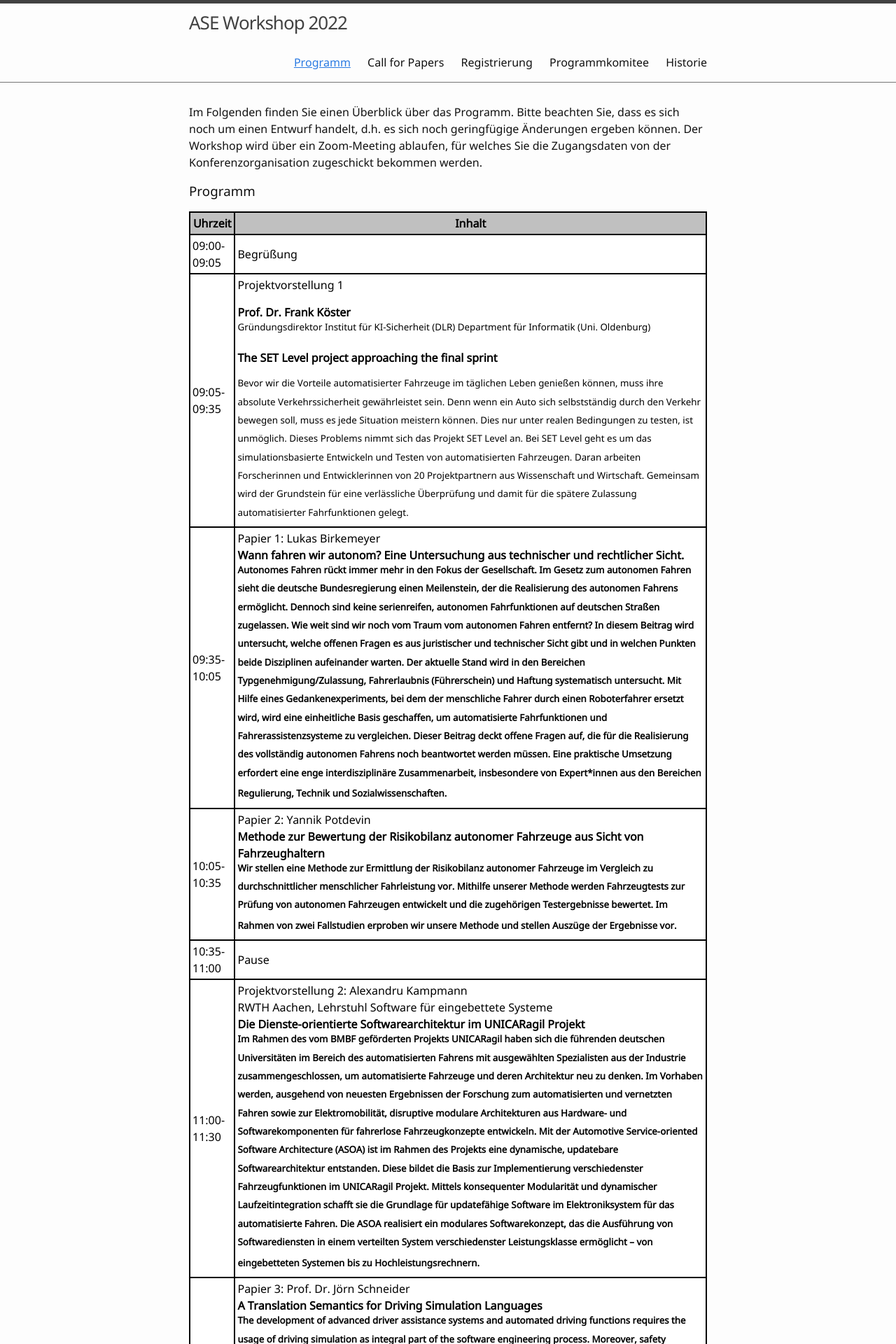
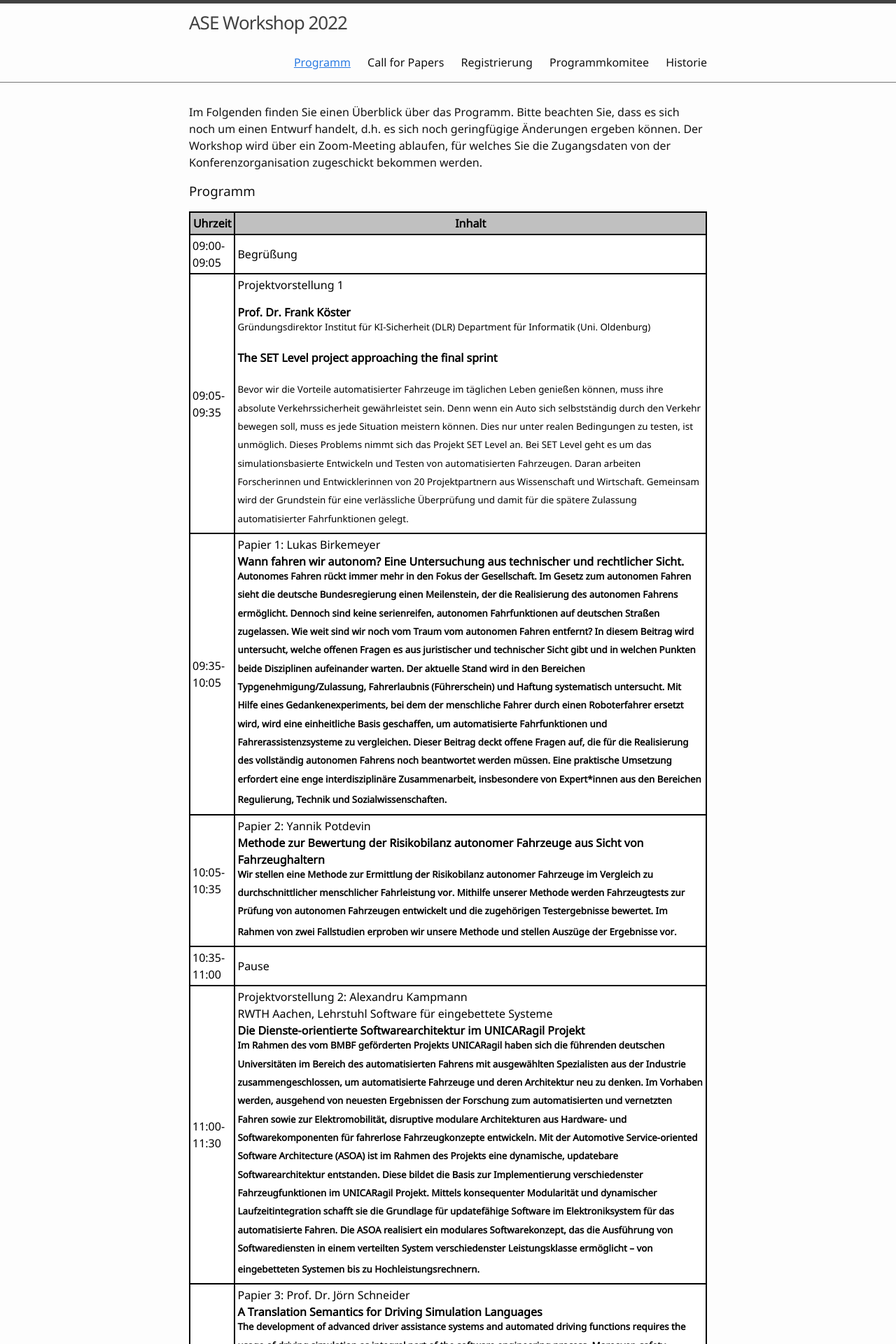
Before and after one commit to ASE-Workshop/2022, a Jekyll site: the page built from 0-programm.md, in a window 1280 px wide. Shown: the top 1920 px of the page at 70% size. Built offline with Jekyll 4.4.1, drawn with Linux system fonts in a browser that asks for light colours.

```diff
--- a/0-programm.md
+++ b/0-programm.md
@@ -54,7 +54,7 @@ table.GeneratedTable thead {
         <b>Prof. Dr. Frank Köster</b> <br/>
           <sup> Gründungsdirektor Institut für KI-Sicherheit (DLR)
           Department für Informatik (Uni. Oldenburg)  </sup> <p></p>
-        <b>The SET Level project approaching the final sprint</b> <br/> <p></p> <sup>Bevor wir die Vorteile automatisierter Fahrzeuge im täglichen Leben genießen können, muss ihre absolute Verkehrssicherheit gewährleistet sein. Denn wenn ein Auto sich selbstständig durch den Verkehr bewegen soll, muss es jede Situation meistern können. Dies nur unter realen Bedingungen zu testen, ist unmöglich. Dieses Problems nimmt sich das Projekt SET Level an. Bei SET Level geht es um das simulationsbasierte Entwickeln und Testen von automatisierten Fahrzeugen. Daran arbeiten Forscherinnen und Entwicklerinnen von 20 Projektpartnern aus Wissenschaft und Wirtschaft. Gemeinsam wird der Grundstein für eine verlässliche Überprüfung und damit für die spätere Zulassung automatisierter Fahrfunktionen gelegt.</sup>
+        <b>The SET Level project approaching the final sprint</b> <br/>  <br/>  <sup>Bevor wir die Vorteile automatisierter Fahrzeuge im täglichen Leben genießen können, muss ihre absolute Verkehrssicherheit gewährleistet sein. Denn wenn ein Auto sich selbstständig durch den Verkehr bewegen soll, muss es jede Situation meistern können. Dies nur unter realen Bedingungen zu testen, ist unmöglich. Dieses Problems nimmt sich das Projekt SET Level an. Bei SET Level geht es um das simulationsbasierte Entwickeln und Testen von automatisierten Fahrzeugen. Daran arbeiten Forscherinnen und Entwicklerinnen von 20 Projektpartnern aus Wissenschaft und Wirtschaft. Gemeinsam wird der Grundstein für eine verlässliche Überprüfung und damit für die spätere Zulassung automatisierter Fahrfunktionen gelegt.</sup>
     <tr>
       <td>09:35-10:05</td>
       <td>Papier 1: Lukas Birkemeyer <br/> <b>Wann fahren wir autonom? Eine Untersuchung aus technischer und rechtlicher Sicht.<b> <br/> <sup>Autonomes Fahren rückt immer mehr in den Fokus der Gesellschaft. Im Gesetz zum autonomen Fahren sieht die deutsche Bundesregierung einen Meilenstein, der die Realisierung des autonomen Fahrens ermöglicht. Dennoch sind keine serienreifen, autonomen Fahrfunktionen auf deutschen Straßen zugelassen. Wie weit sind wir noch vom Traum vom autonomen Fahren entfernt? In diesem Beitrag wird untersucht, welche offenen Fragen es aus juristischer und technischer Sicht gibt und in welchen Punkten beide Disziplinen aufeinander warten. Der aktuelle Stand wird in den Bereichen Typgenehmigung/Zulassung, Fahrerlaubnis (Führerschein) und Haftung systematisch untersucht. Mit Hilfe eines Gedankenexperiments, bei dem der menschliche Fahrer durch einen Roboterfahrer ersetzt wird, wird eine einheitliche Basis geschaffen, um automatisierte Fahrfunktionen und Fahrerassistenzsysteme zu vergleichen. Dieser Beitrag deckt offene Fragen auf, die für die Realisierung des vollständig autonomen Fahrens noch beantwortet werden müssen. Eine praktische Umsetzung erfordert eine enge interdisziplinäre Zusammenarbeit, insbesondere von Expert*innen aus den Bereichen Regulierung, Technik und Sozialwissenschaften.  <sup>
```
